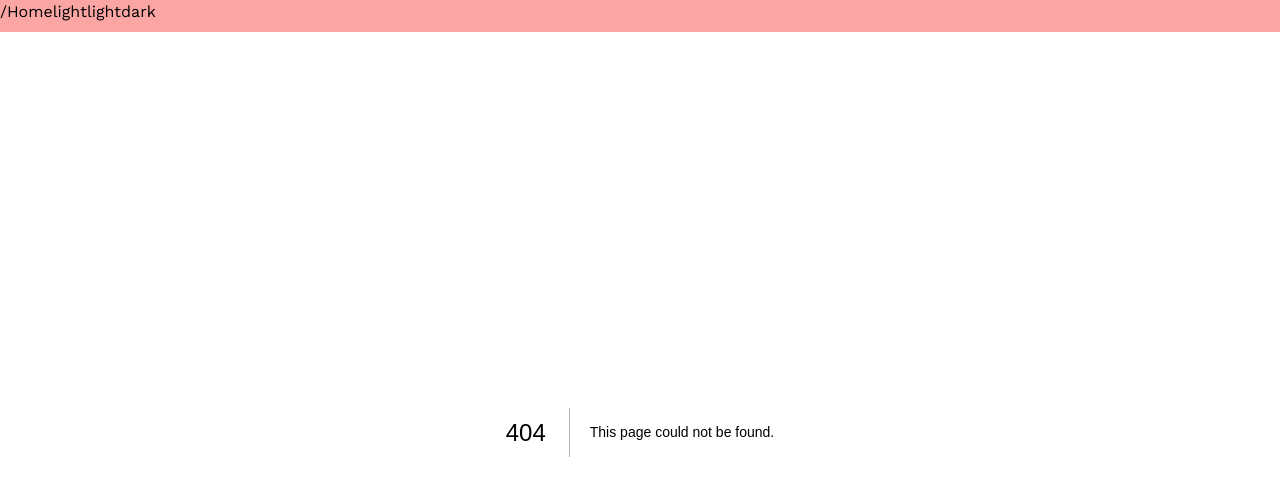
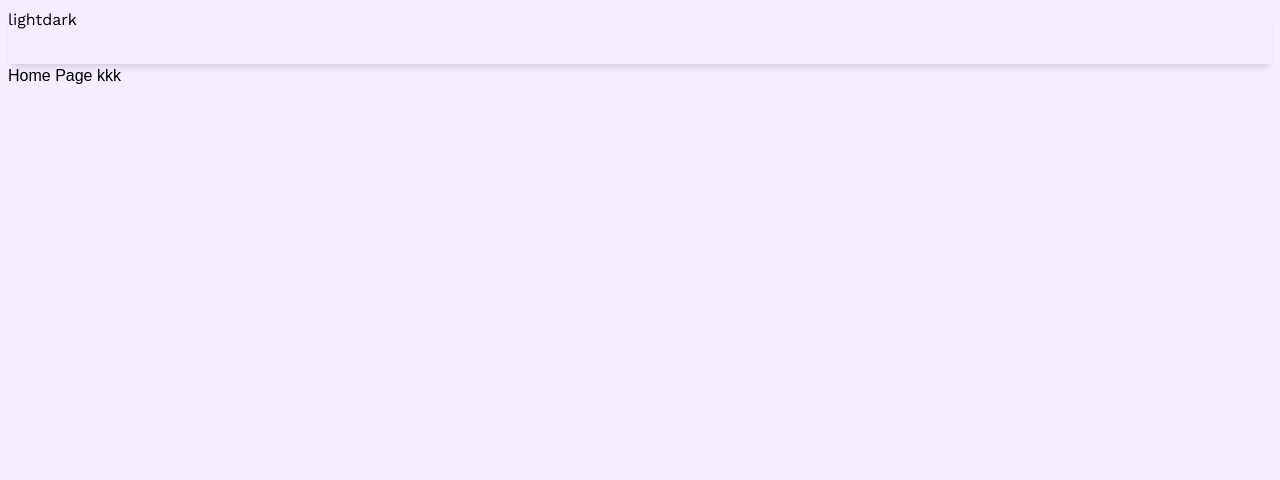
Before and after one commit to gabriel-Koehler/Taggle, a Next.js app: page /Home in a window 1280 px wide. Before the commit this address had no page. Shown: the top 480 px of the page. Built offline with nearby package versions, Linux system fonts and the light colour scheme; a web font is replaced by a local one.

Commit message:
init home page

```diff
--- /dev/null
+++ b/src/app/Home/page.tsx
@@ -0,0 +1,5 @@
+export default function Home(){
+  return<>
+  <h1>Home Page kkk</h1>
+  </>
+}
--- a/src/app/Login/Sign-In/page.tsx
+++ b/src/app/Login/Sign-In/page.tsx
@@ -25,8 +25,8 @@
          </div>
          <Input name="Password" textError="um" InputChange={(value) => setPassword(value)}></Input>
          <div className="flex gap-2">
-           <button className="mt-8 daisybtn" onClick={()=>triggerAnimation()} >register</button>
-       <button className="mt-8 daisybtn-primary">Login</button>
+           <button className="mt-8 daisybtn" onClick={()=>triggerAnimation()} >Register</button>
+       <button className="mt-8 daisybtn-primary" onClick={()=>router.push('/Home')}>Login</button>
          </div>
   </>
 }
--- a/src/app/Login/layout.tsx
+++ b/src/app/Login/layout.tsx
@@ -9,7 +9,7 @@
   const context=useContext(contextValues);
 
   return (<>
-    <div className="overflow-hidden w-full h-screen flex justify-center items-center">
+    <div className="fixed w-full h-screen flex justify-center items-center">
       <div className="flex justify-evenly items-center gap-32">
         <div className=" flex w-[280px] flex-col justify-center items-center">
           {/* logoname */}
--- a/src/app/components/Header.tsx
+++ b/src/app/components/Header.tsx
@@ -4,6 +4,7 @@
 
 // import { useRouter } from "next/router";
 import { useEffect, useState } from "react"
+import ThemeSwitcher from "./ThemeSwitcher";
 
 
 export default function Header(){
@@ -27,10 +28,12 @@
   {
     (router!="/Login/Sign-In" && router!="/Login/Sign-Up") ?
     // true?
-      <div className="w-full h-8 bg-red-300 text-foreground">
-        {router}
-        {theme}
-        <button onClick={()=>{
+    <div className="w-full bg-inherit shadow-200 h-14">
+      <div></div>
+      <div></div>
+      <div></div>
+      <div>
+          <button onClick={()=>{
           setTheme('light')
           document.documentElement.setAttribute('data-theme', 'light')
           }} >light</button>
@@ -38,7 +41,21 @@
           setTheme('dark')
           document.documentElement.setAttribute('data-theme', 'dark')
           }}>dark</button>
-      </div>:<></>
+        {/* <ThemeSwitcher></ThemeSwitcher> */}
+        </div>
+    </div>:null
+      // <div className="w-full h-8 bg-red-300 text-foreground">
+      //   {router}
+      //   {theme}
+      //   <button onClick={()=>{
+      //     setTheme('light')
+      //     document.documentElement.setAttribute('data-theme', 'light')
+      //     }} >light</button>
+      //   <button onClick={()=>{
+      //     setTheme('dark')
+      //     document.documentElement.setAttribute('data-theme', 'dark')
+      //     }}>dark</button>
+      // </div>:<></>
   }
   </>
 }
--- a/src/app/components/Input.tsx
+++ b/src/app/components/Input.tsx
@@ -24,7 +24,7 @@
           }
         </div>:null
       }
-      <input className={"w-full dark:bg-gray-600 bg-gray-50 border border-gray-200 rounded-md px-2 py-1 focus-visible:outline-[#864EF6] "+(a.iconLeft!=null?'ps-10':'')
+      <input className={"w-full dark:bg-slate-600 bg-gray50 border focus-visible:border-none border-gray200 rounded-md px-2 py-1 focus-visible:outline-[#864EF6] "+(a.iconLeft!=null?'ps-10':'')
       } id={a.name} type="" onChange={(e)=>a.InputChange(e.target.value)} >
 
         </input>
--- /dev/null
+++ b/src/app/components/ThemeSwitcher.tsx
@@ -0,0 +1,41 @@
+'use client'
+import { useTheme } from "next-themes"
+
+export default function ThemeSwitcher(){
+  const {theme,setTheme }=useTheme()
+        //   <button onClick={()=>{
+      //     setTheme('light')
+      //     document.documentElement.setAttribute('data-theme', 'light')
+      //     }} >light</button>
+      //   <button onClick={()=>{
+      //     setTheme('dark')
+      //     document.documentElement.setAttribute('data-theme', 'dark')
+      //     }}>dark</button>
+  return<>
+    <label className="swap swap-rotate">
+  {/* this hidden checkbox controls the state */}
+  <input type="checkbox" checked={theme === 'light'? true:false} onChange={()=>{
+    setTheme(theme === 'light'? 'dark' : 'light')
+    theme === 'light'? document.documentElement.setAttribute('data-theme', 'light'):document.documentElement.setAttribute('data-theme', 'dark')
+  }} className="theme-controller" />
+
+  {/* sun icon */}
+  <svg
+    className="swap-off h-10 w-10 fill-current"
+    xmlns="http://www.w3.org/2000/svg"
+    viewBox="0 0 24 24">
+    <path
+      d="M5.64,17l-.71.71a1,1,0,0,0,0,1.41,1,1,0,0,0,1.41,0l.71-.71A1,1,0,0,0,5.64,17ZM5,12a1,1,0,0,0-1-1H3a1,1,0,0,0,0,2H4A1,1,0,0,0,5,12Zm7-7a1,1,0,0,0,1-1V3a1,1,0,0,0-2,0V4A1,1,0,0,0,12,5ZM5.64,7.05a1,1,0,0,0,.7.29,1,1,0,0,0,.71-.29,1,1,0,0,0,0-1.41l-.71-.71A1,1,0,0,0,4.93,6.34Zm12,.29a1,1,0,0,0,.7-.29l.71-.71a1,1,0,1,0-1.41-1.41L17,5.64a1,1,0,0,0,0,1.41A1,1,0,0,0,17.66,7.34ZM21,11H20a1,1,0,0,0,0,2h1a1,1,0,0,0,0-2Zm-9,8a1,1,0,0,0-1,1v1a1,1,0,0,0,2,0V20A1,1,0,0,0,12,19ZM18.36,17A1,1,0,0,0,17,18.36l.71.71a1,1,0,0,0,1.41,0,1,1,0,0,0,0-1.41ZM12,6.5A5.5,5.5,0,1,0,17.5,12,5.51,5.51,0,0,0,12,6.5Zm0,9A3.5,3.5,0,1,1,15.5,12,3.5,3.5,0,0,1,12,15.5Z" />
+  </svg>
+
+  {/* moon icon */}
+  <svg
+    className="swap-on h-10 w-10 fill-current"
+    xmlns="http://www.w3.org/2000/svg"
+    viewBox="0 0 24 24">
+    <path
+      d="M21.64,13a1,1,0,0,0-1.05-.14,8.05,8.05,0,0,1-3.37.73A8.15,8.15,0,0,1,9.08,5.49a8.59,8.59,0,0,1,.25-2A1,1,0,0,0,8,2.36,10.14,10.14,0,1,0,22,14.05,1,1,0,0,0,21.64,13Zm-9.5,6.69A8.14,8.14,0,0,1,7.08,5.22v.27A10.15,10.15,0,0,0,17.22,15.63a9.79,9.79,0,0,0,2.1-.22A8.11,8.11,0,0,1,12.14,19.73Z" />
+  </svg>
+</label>
+  </>
+}
--- a/src/app/globals.css
+++ b/src/app/globals.css
@@ -31,6 +31,9 @@
  }
 
 html{
+  body{
+    padding: 8px 8px 8px 8px;
+  }
   p,div,input,label{
     font-family: var(--font-work-sans);
   }
--- a/tailwind.config.ts
+++ b/tailwind.config.ts
@@ -22,7 +22,7 @@
 
       },
       colors:{
-        primary: "#864EF6",
+        primaryColor: "#864EF6",
         success: "#43B75D",
           sucess800:"#256533",
           sucess700:"#308242",
@@ -31,7 +31,16 @@
           sucess300:"#81CF92",
           sucess200:"#A9DEB4",
           sucess100:"#C5E9CD",
-          info: "#0095FF",
+          gray800:"#212936",
+          gray700:"#394050",
+          gray600:"#4D5461",
+          gray500:"#6D717F",
+          gray400:"#9EA2AE",
+          gray300:"#D2D5DB",
+          gray200:"#E5E7EA",
+          gray100:"#F3F4F6",
+          gray50:"#F9FAFB",
+        info: "#0095FF",
           info800:"#00528C",
           info700:"#006AB5",
           info600:"#0088E8",
@@ -39,14 +48,14 @@
           info300:"#54B8FF",
           info200:"#8ACEFF",
           info100:"#B0DEFF",
-          warning: "#FFAA00",
+        warning: "#FFAA00",
           warning700:"#B57900",
           warning600:"#E89B00",
           warning400:"#FFBB33",
           warning300:"#FFC654",
           warning200:"#FFD88A",
           warning100:"#FFE5B0",
-          error:"#EE443F",
+        error:"#EE443F",
           error800:"#832523",
           error700:"#A9302D",
           error600:"#D93E39",
@@ -92,7 +101,6 @@
     base: true, // applies background color and foreground color for root element by default
     styled: true, // include daisyUI colors and design decisions for all components
     utils: true, // adds responsive and modifier utility classes
-    prefix: "daisy", // prefix for daisyUI classnames (components, modifiers and responsive class names. Not colors)
     darkMode: ["[data-theme='dark']"],
     logs: true, // Shows info about daisyUI version and used config in the console when building your CSS
     themeRoot: ":root", // The element that receives theme color CSS variables
```
